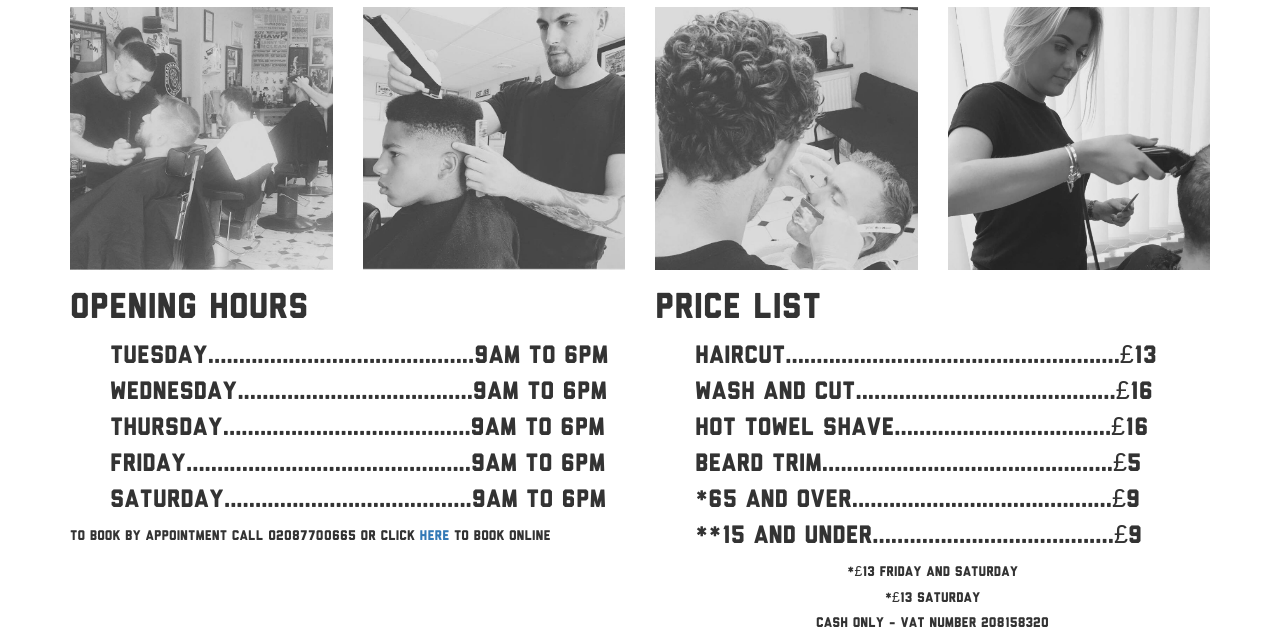
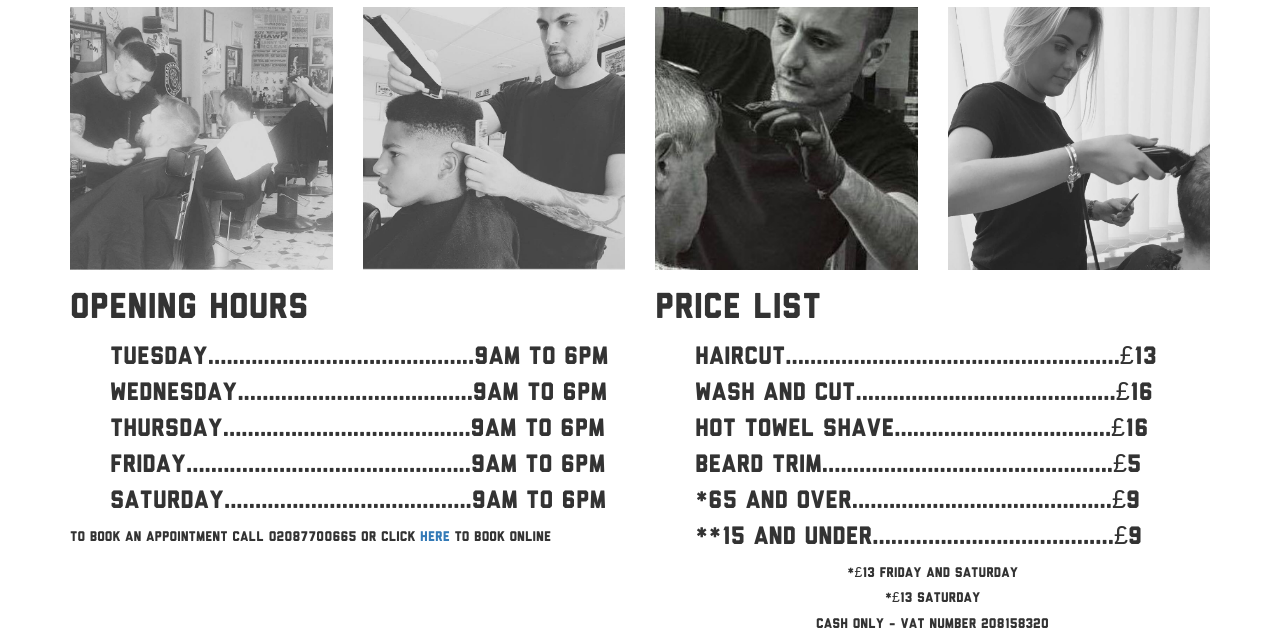
Before and after one commit to Diomede81/chemsalone, a plain HTML site: page index.html in a window 1280 px wide. Shown: the part 445-1087 px from the top of the page. Drawn offline with nearby package versions, Linux system fonts and the light colour scheme.

Commit message:
modified body text and picture

```diff
--- a/index.html
+++ b/index.html
@@ -27,7 +27,7 @@
     <div class="row">
 <div class="col-md-3"><img src="img/21754424_1420277184757369_1893046417_n.jpg" width="100%" height="auto" ></div>
 <div class="col-md-3"><img src="img/21754459_1420277151424039_632389561_n.jpg" width="100%" height="auto"></div>
-<div class="col-md-3"><img src="img/21754459_1420277181424036_432535992_n.jpg" width="100%" height="auto"></div>
+<div class="col-md-3"><img src="img/mario.jpg" width="100%" height="auto"></div>
 <div class="col-md-3"><img src="img/21767428_1420277191424035_1559402960_n.jpg" width="100%" height="auto"></div>
     </div>
     <div class="row">
@@ -41,7 +41,7 @@
         <li>saturday........................................9am to 6pm</li>
     </ul>
 
-    <h5>To book by appointment call 02087700665 or click <a href="https://l.facebook.com/l.php?u=http%3A%2F%2Fwww.i-salononline.co.uk%2FLogin.aspx%3Fg%3DtheCheamSalone&h=ATP89fZCxni21KGrpWm-JIVPVDKQg4YW2LRGTs5OXOHFZXbWdlR5cikSkLdQc9BNhxVOiZMzVu0hj5uTw9DMO4Xkf2yd1AQt2skF20jsfaAmr-3qYWzjiJTySXr9gPyOj9vEvOwd9Q&s=1&enc=AZOvJTG2dlVPANa4-6XpYPAMC17vizyTbG22tTiIEBxSi9kDMUkvN0WkIGdnU0pRimADZTiwQcbvincVQEhHL9NT" target="_blank">
+    <h5>To book an appointment call 02087700665 or click <a href="https://l.facebook.com/l.php?u=http%3A%2F%2Fwww.i-salononline.co.uk%2FLogin.aspx%3Fg%3DtheCheamSalone&h=ATP89fZCxni21KGrpWm-JIVPVDKQg4YW2LRGTs5OXOHFZXbWdlR5cikSkLdQc9BNhxVOiZMzVu0hj5uTw9DMO4Xkf2yd1AQt2skF20jsfaAmr-3qYWzjiJTySXr9gPyOj9vEvOwd9Q&s=1&enc=AZOvJTG2dlVPANa4-6XpYPAMC17vizyTbG22tTiIEBxSi9kDMUkvN0WkIGdnU0pRimADZTiwQcbvincVQEhHL9NT" target="_blank">
         Here</a> to book online</h5>
 </div>
 <div class="col-md-6">
```
Also changed, not shown: img/mario.jpg (added), img/tocut.jpg (renamed from img/21754459_1420277181424036_432535992_n.jpg).
